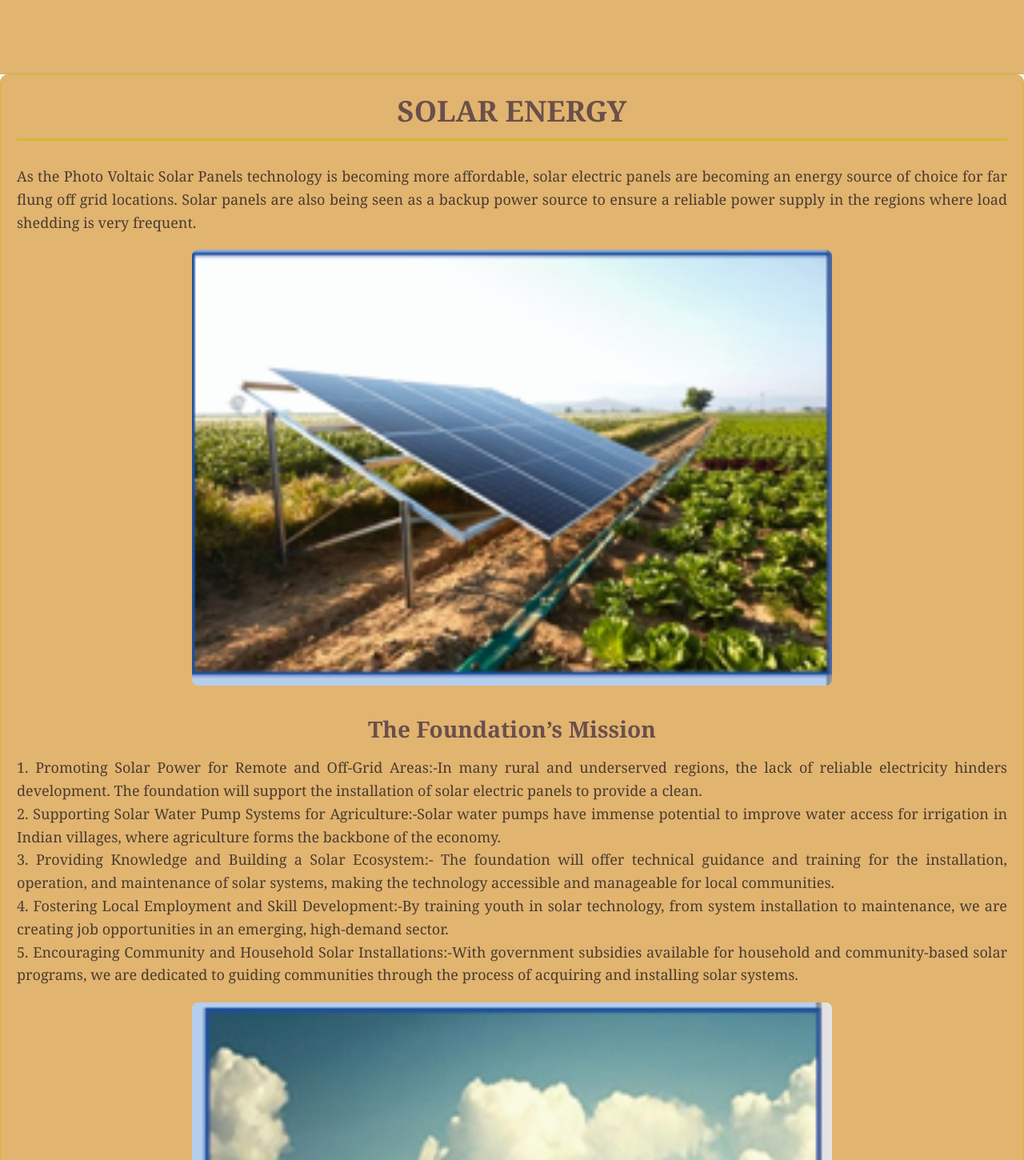
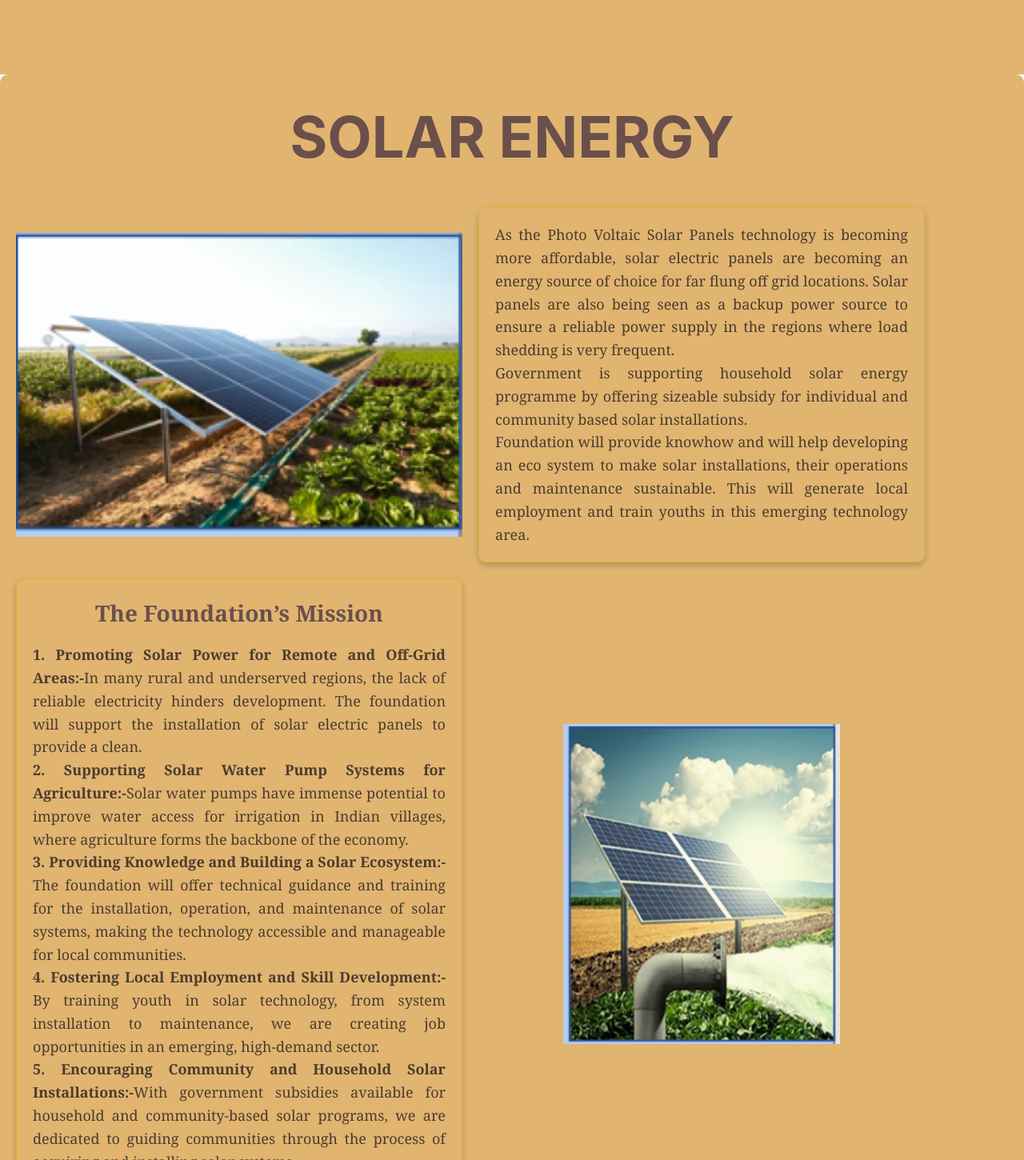
Before and after one commit to yathe/cillage_work, a React (Create React App) app: page /solar in a window 1280 px wide. Shown: the part 180-1630 px from the top of the page at 80% size. Built offline with nearby package versions, Linux system fonts and the light colour scheme.

Commit message:
Update Solarenergy.js

```diff
--- a/src/components/Our Domain/Solarenergy.js
+++ b/src/components/Our Domain/Solarenergy.js
@@ -1,38 +1,91 @@
  import React from "react"
+import Slider from "react-slick";
+import "slick-carousel/slick/slick.css";
+import "slick-carousel/slick/slick-theme.css";
+import About_us from "../About_us";
 import ag from "../../photos/sol.png"
 import ag1 from "../../photos/sol2.png"
-
+import { useState } from "react";
+import { useEffect } from "react";
 
 function SolarEnergy() {
-    return (
-        <div style={{
+    const [windowWidth, setWindowWidth] = useState(window.innerWidth);
+
+    useEffect(() => {
+        const handleResize = () => setWindowWidth(window.innerWidth);
+        window.addEventListener('resize', handleResize);
+
+        return () => window.removeEventListener('resize', handleResize);
+    }, []);
+    console.log(windowWidth);
+    const containerStyle = {
+        width: windowWidth > 768 ? '100%' : windowWidth > 480 ? '100%' : '100%',
+        padding: '20px',
+        backgroundColor: '#e1b470',
+        lineHeight: '1.6',
+        color: '#4a3c2f',
+        fontSize: windowWidth > 768 ? '18px' : windowWidth > 480 ? '16px' : '14px',
+        textAlign: 'justify',
+        borderRadius: '10px',
+        boxShadow: '0 4px 8px rgba(0, 0, 0, 0.1)',
+    };
+
+    const headerStyle = {
+        textAlign: 'center',
+        fontSize: windowWidth > 768 ? '36px' : windowWidth > 480 ? '28px' : '24px',
+        color: '#6a4f4b',
+        paddingBottom: '10px',
+        textTransform: 'uppercase',
+    };
+
+    const sectionStyle = {
+        display: 'flex',
+        alignItems: 'center',
         width: '100%',
-            padding: '20px',
-            backgroundColor: '#e1b470', /* Soft cream background */
-            border: '1px solid #d3b82f', /* Classic golden border */
+        gap: '20px',
+        marginTop: '20px',
+        marginBottom: '20px',
+        flexDirection: windowWidth > 768 ? 'row' : 'column',
+    };
+
+    const imageAndContentWidth = {
+        width: windowWidth > 768 ? '45%' : '100%',
+    };
+
+    const imageStyle = {
+        ...imageAndContentWidth,
+        height:'400px',
+        objectFit: 'contain',
+        borderRadius: '8px',
+    };
+
+    const contentStyle = {
+        ...imageAndContentWidth,
+        padding: windowWidth > 768 ? '20px' : windowWidth > 480 ? '15px' : '10px',
+        border: '1px solid #d3b82f',
         borderRadius: '10px',
         fontFamily: 'Georgia, serif',
         boxShadow: '0 4px 8px rgba(0, 0, 0, 0.2)',
-        }}>
-            <header style={{ textAlign: 'center' }}>
-                <h1 style={{
-                    fontSize: '36px',
+    };
+
+    const missionTitleStyle = {
+        fontSize: windowWidth > 768 ? '28px' : windowWidth > 480 ? '24px' : '20px',
         color: '#6a4f4b',
-                    borderBottom: '3px solid #d3b82f',
-                    paddingBottom: '10px',
-                    textTransform: 'uppercase'
-                }}>
-                    Solar Energy
+        textAlign: 'center',
+        marginBottom: '15px',
+    };
+
+    return (
+        <div style={containerStyle}>
+            <header style={headerStyle}>
+                <h1>Solar Energy
                 </h1>
             </header>
 
-            <section style={{ marginTop: '30px' }}>
-                <p style={{
-                    fontSize: '18px',
-                    color: '#4a3c2f',
-                    lineHeight: '1.6',
-                    textAlign: 'justify'
-                }}>
+            <div style={sectionStyle}>
+                <img src={ag} alt="Technology Centre" style={imageStyle} />
+                <div style={contentStyle}>
+                    <p>
                     As the Photo Voltaic Solar Panels technology   is
     becoming more affordable,  solar electric panels
     are becoming an energy source of choice for far
@@ -41,61 +94,7 @@ seen as a backup power source to ensure a reliable
     power supply in the regions where load shedding is
     very frequent.
                     </p>
-            </section>
-
-            <section style={{ textAlign: 'center', margin: '20px 0' }}>
-                <img src={ag} alt="Technology Centre" style={{
-                    width: '90%',
-                    maxWidth: '800px',
-                    height: 'auto',
-                    borderRadius: '8px',
-                    transition: 'transform 0.3s ease, box-shadow 0.3s ease',
-                }} />
-            </section>
-
-            <section style={{ marginTop: '30px' }}>
-                <h2 style={{
-                    fontSize: '28px',
-                    color: '#6a4f4b',
-                    textAlign: 'center',
-                    marginBottom: '15px'
-                }}>
-                    The Foundation’s Mission
-                </h2>
-                <p style={{
-                    fontSize: '18px',
-                    color: '#4a3c2f',
-                    lineHeight: '1.6',
-                    textAlign: 'justify'
-                }}>
-                    1. Promoting Solar Power for Remote and Off-Grid Areas:-In many rural and underserved regions, the lack of reliable electricity hinders development.
-                    The foundation will support the installation of solar electric panels to provide a clean. <br/>
-                    2. Supporting Solar Water Pump Systems for Agriculture:-Solar water pumps have immense potential to improve water access for irrigation in Indian villages, where agriculture forms the backbone of the economy.  <br/>
-                    3. Providing Knowledge and Building a Solar Ecosystem:- The foundation will offer technical guidance and training for the installation, operation, and maintenance of solar systems,
-                    making the technology accessible and manageable for local communities. <br/>
-                    4. Fostering Local Employment and Skill Development:-By training youth in solar technology, from system installation to maintenance, we are creating job opportunities in an emerging, high-demand sector. <br/>
-                    5. Encouraging Community and Household Solar Installations:-With government subsidies available for household and community-based solar programs, we are dedicated to guiding communities through the process of acquiring and installing solar systems.
-                </p>
-            </section>
-
-            <section style={{ textAlign: 'center', margin: '20px 0' }}>
-                <img src={ag1} alt="Technology Centre" style={{
-                    width: '90%',
-                    maxWidth: '800px',
-                    height: 'auto',
-                    borderRadius: '8px',
-                    transition: 'transform 0.3s ease, box-shadow 0.3s ease',
-                }} />
-            </section>
-
-            <section style={{ marginTop: '30px' }}>
-
-                <p style={{
-                    fontSize: '18px',
-                    color: '#4a3c2f',
-                    lineHeight: '1.6',
-                    textAlign: 'justify'
-                }}>
+                    <p>
                     Government is  supporting household solar energy
     programme by offering sizeable subsidy for
     individual and community based solar
@@ -106,11 +105,28 @@ installations, their operations and maintenance
     sustainable. This will generate local employment
     and train youths  in this emerging technology area.
                     </p>
-            </section>
+                </div>
+            </div>
 
+            <div style={sectionStyle}>
 
+                <div style={contentStyle}>
+                    <h2 style={missionTitleStyle}>The Foundation’s Mission</h2>
+                    <p>
+                    <strong>1. Promoting Solar Power for Remote and Off-Grid Areas:-</strong>In many rural and underserved regions, the lack of reliable electricity hinders development.
+                        The foundation will support the installation of solar electric panels to provide a clean. <br/>
+                        <strong>2. Supporting Solar Water Pump Systems for Agriculture:-</strong>Solar water pumps have immense potential to improve water access for irrigation in Indian villages, where agriculture forms the backbone of the economy.  <br/>
+                        <strong>3. Providing Knowledge and Building a Solar Ecosystem:-</strong> The foundation will offer technical guidance and training for the installation, operation, and maintenance of solar systems,
+                        making the technology accessible and manageable for local communities. <br/>
+                        <strong>4. Fostering Local Employment and Skill Development:-</strong>By training youth in solar technology, from system installation to maintenance, we are creating job opportunities in an emerging, high-demand sector. <br/>
+                        <strong>5. Encouraging Community and Household Solar Installations:-</strong>With government subsidies available for household and community-based solar programs, we are dedicated to guiding communities through the process of acquiring and installing solar systems.
+                    </p>
+                </div>
+                <img src={ag1} alt="Technology Centre" style={imageStyle} />
+            </div>
         </div>
     );
+
 }
 
 export default SolarEnergy;
```
Lines whose indentation alone changed are shown as unchanged.
